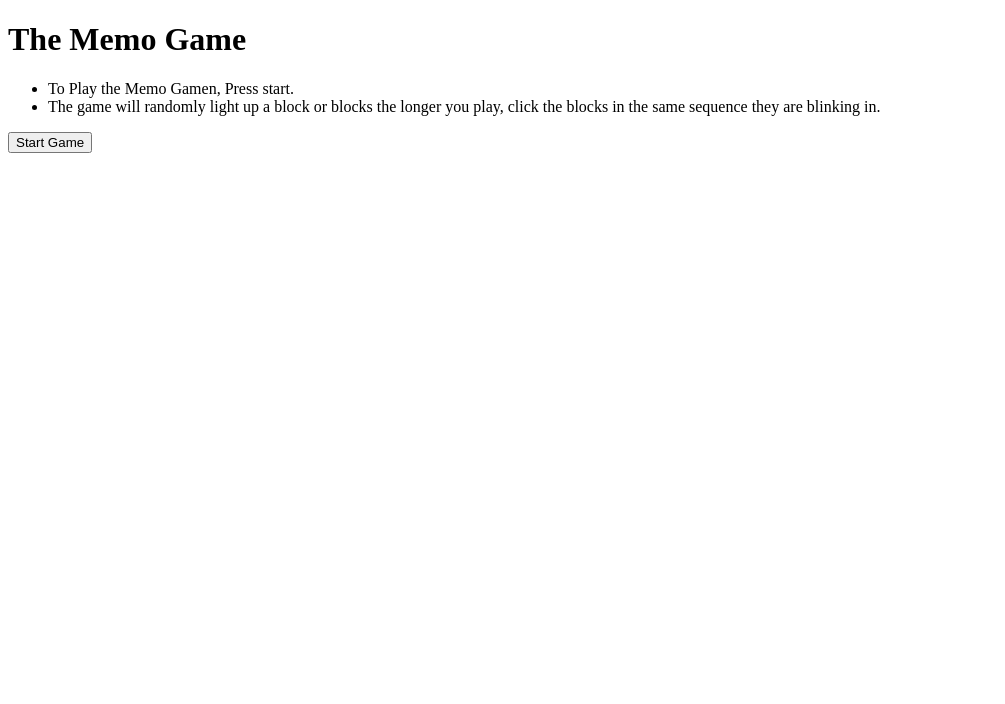
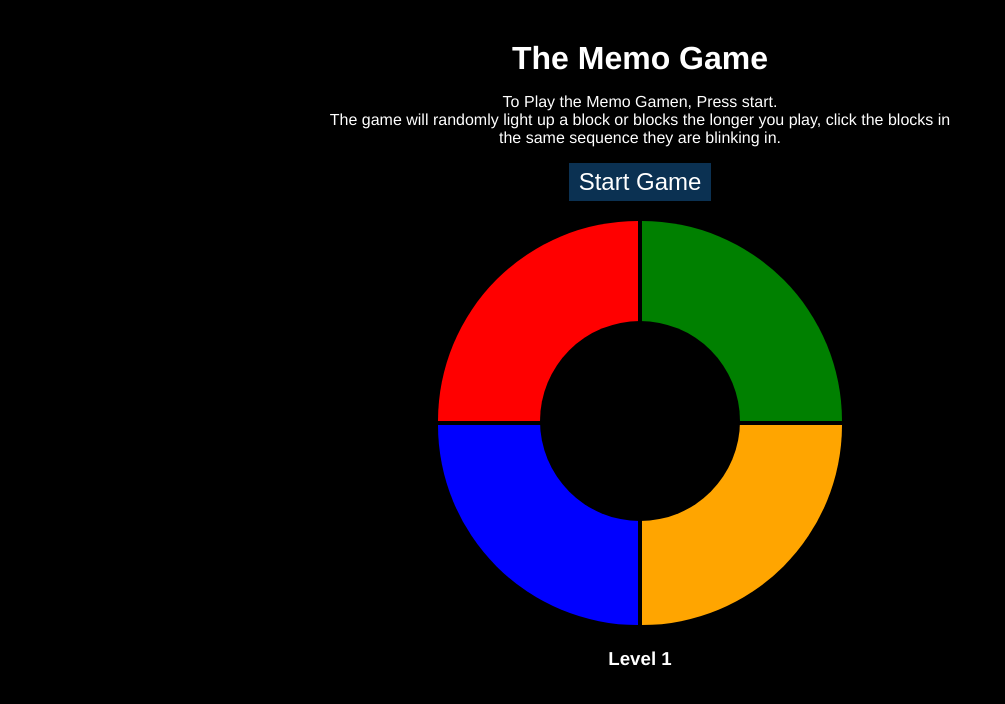
Before and after one commit to mrmorkeberg/Memgame, a plain HTML site: page index.html in a window 1280 px wide. Shown: the whole page, without its empty margins (0-1005 px from the left). Drawn offline with Linux system fonts and the light colour scheme.

Commit message:
put in css in the game, and fixed a bug in the html, the color ring of the game. see under bugs in the readme.md

```diff
--- /dev/null
+++ b/assets/css/style.css
@@ -0,0 +1,150 @@
+body {
+    padding: 0;
+    margin: 0;
+    background: #000;
+    text-align: center;
+    font-family: Helvetica, sans-serif;
+}
+
+* {
+    box-sizing: border-box;
+}
+
+.container {
+    width: 100%;
+}
+
+.row {
+    width: 100%;
+    margin: 0 auto;
+}
+
+.header {
+    width: 100%;
+    padding: 0;
+    margin: 20px 0 0 0;
+    position: relative;
+    text-align: center;
+    color: #fff;
+}
+
+.header h1 {
+    margin: 0;
+    padding-top: 20px;
+}
+
+.panel {
+    width: 200px;
+    height: 200px;
+    display: inline-block;
+    cursor: pointer;
+}
+
+.panel:hover {
+    box-shadow: inset 0px 0px 0px 2px #00ffff;
+    box-sizing: border-box;
+}
+
+.redBlock {
+    border-top-left-radius: 100%;
+    background-color: red;
+}
+
+.greenBlock {
+    border-top-right-radius: 100%;
+    background-color: green;
+}
+
+.blueBlock {
+    border-bottom-left-radius: 100%;
+    background-color: blue;
+}
+
+.orangeBlock {
+    border-bottom-right-radius: 100%;
+    background-color: orange;
+}
+
+.centerparent {
+    width: 100%;
+    position: absolute;
+    top: 25%;
+}
+
+.centerBlock {
+    width: 200px;
+    height: 200px;
+    position: absolute;
+    border-radius: 100%;
+    background-color: black;
+    display: inline-block;
+    top: 47%;
+    left: 50%;
+    transform: translate(-50%, -50%);
+}
+
+.active {
+    background-color: #fff;
+}
+
+.header {
+    width: 100%;
+    padding-top: 20px;
+    margin: 0;
+    position: relative;
+    text-align: center;
+}
+
+#instructions {
+    width: 50%;
+    margin: 0 auto;
+    text-align: center;
+}
+
+ul {
+    padding-left: 0;
+}
+
+ul li {
+    list-style: none;
+    color: #fff;
+}
+
+.startgamebtn {
+    width: 100%;
+    text-align: center;
+}
+
+#startgame {
+    cursor: pointer;
+    border: none;
+    padding: 5px 10px;
+    background-color: #0B3152;
+    color: #fff;
+    font-size: 24px;
+}
+
+#game {
+    padding-top: 20px;
+    clear: both;
+    width: 100%;
+    text-align: center;
+    position: relative;
+}
+
+#levels {
+    color: #fff;
+}
+
+#restartBtn {
+    cursor: pointer;
+    border: none;
+    padding: 5px 10px;
+    background-color: #0B3152;
+    color: #fff;
+    font-size: 24px;
+}
+
+#results {
+    color: #fff;
+}
--- a/index.html
+++ b/index.html
@@ -4,6 +4,7 @@
     <meta charset="UTF-8">
     <meta name="viewport" content="width=device-width, initial-scale=1.0">
     <title>Memo Game</title>
+    <link rel="stylesheet" href="assets/css/style.css">
 </head>
 <body>
     <div class="container">
@@ -20,12 +21,14 @@
                     <input type="button" name="startgame" id="startgame" onclick="starGame()" value="Start Game"/>
                 </div>
             </div>
-            <div id="game" style="display: none;">
+            <div id="game">
                 <div>
                     <div onclick="blockClicked(event.currentTarget)" class="panel redBlock"></div>
                     <div onclick="blockClicked(event.currentTarget)" class="panel greenBlock"></div>
+                </div>
+                <div>
                     <div onclick="blockClicked(event.currentTarget)" class="panel blueBlock"></div>
-                    <div onclick="blockClicked(event.currentTarget)" class="panel yellowBlock"></div>
+                    <div onclick="blockClicked(event.currentTarget)" class="panel orangeBlock"></div>
                 </div>
                 <div class="centerBlock"></div>
                 <div id="levels">
```
Also changed, not shown: 1 other file.
